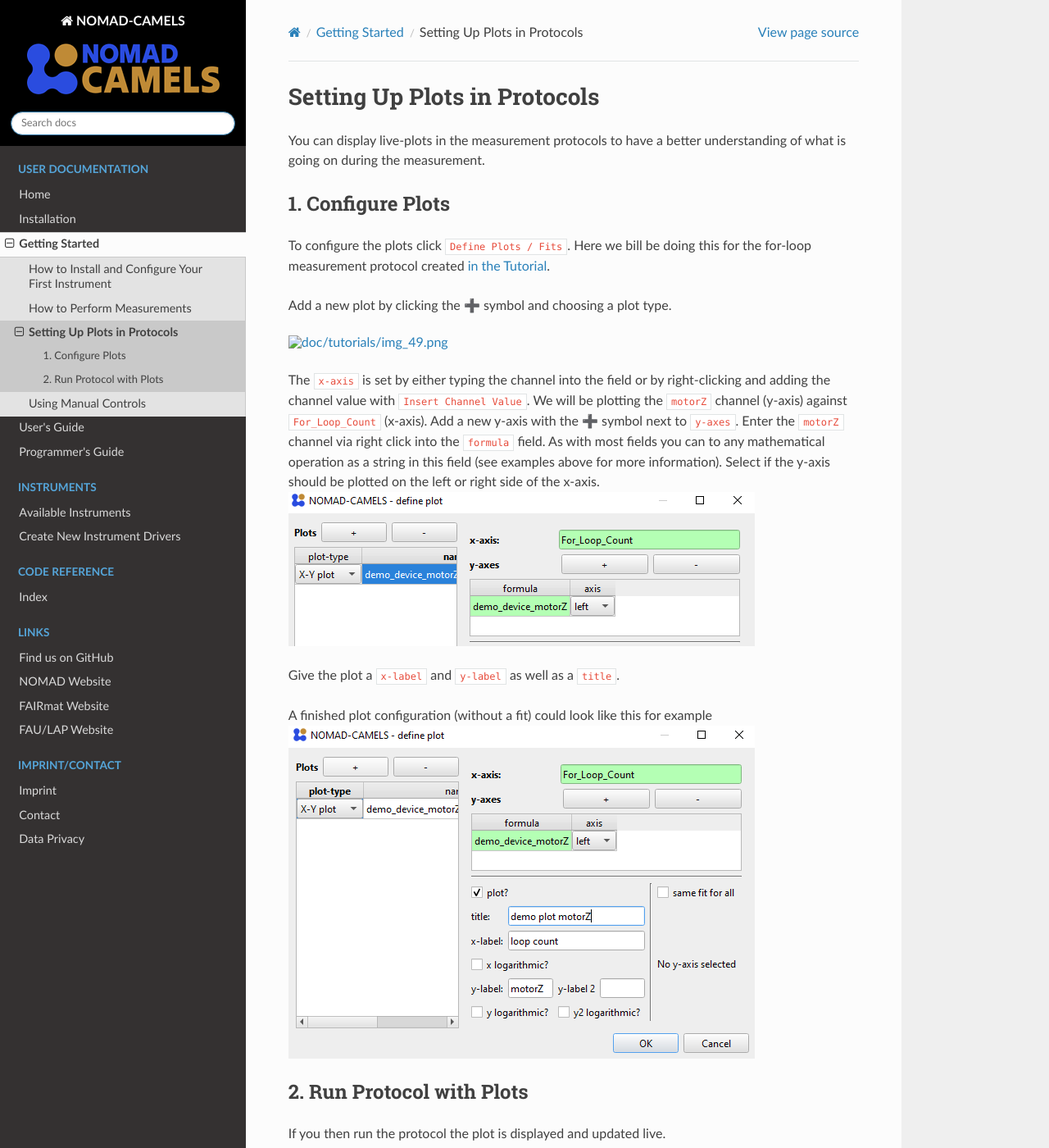
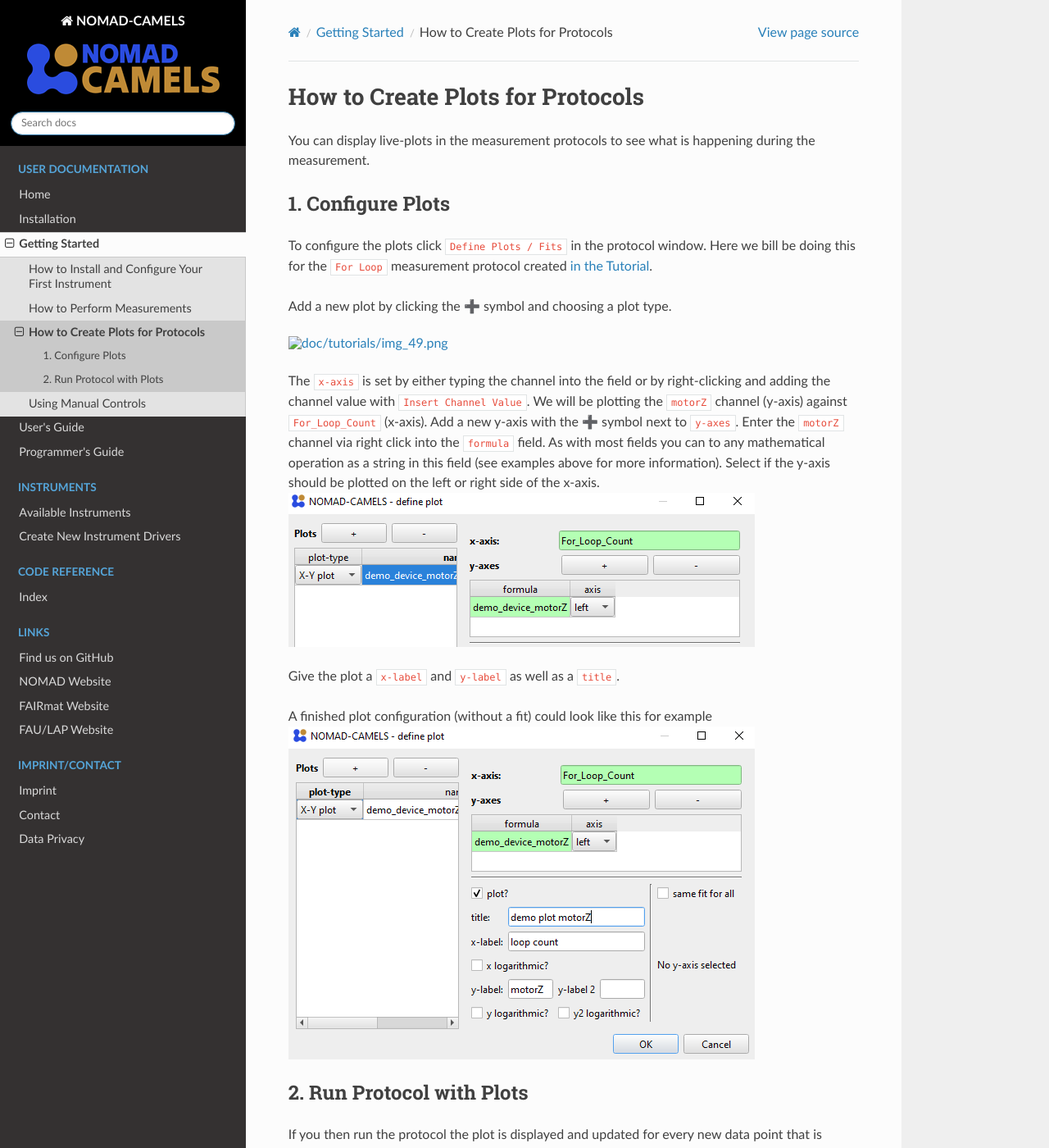
Before and after one commit to FAU-LAP/NOMAD-CAMELS, a Sphinx documentation site: the page built from docs/source/doc/tutorials/quick_start_plots.md, in a window 1280 px wide and 1400 px high. Shown: the whole window at 82% size. Built offline with Sphinx 7.4.7 and the Read the Docs theme 2.0.0, drawn with Linux system fonts in a browser that asks for light colours; pages that are not in the unit, such as notebooks, are missing from menus; some of the changed text lies outside the part shown.

Commit message:
updated getting started guides

````diff
--- a/docs/source/doc/tutorials/quick_start_plots.md
+++ b/docs/source/doc/tutorials/quick_start_plots.md
@@ -1,8 +1,8 @@
 (plots_top_link)=
-# Setting Up Plots in Protocols
-You can display live-plots in the measurement protocols to have a better understanding of what is going on during the measurement.
+# How to Create Plots for Protocols
+You can display live-plots in the measurement protocols to see what is happening during the measurement.
 ## 1. Configure Plots
-To configure the plots  click `Define Plots / Fits`. Here we bill be doing this for the for-loop measurement protocol created [in the Tutorial](https://fau-lap.github.io/NOMAD-CAMELS/docs/Tutorials/quick_start/quick_start_protocols.html#13-sweeping-using-a-for-loop-step).
+To configure the plots  click `Define Plots / Fits` in the protocol window. Here we bill be doing this for the `For Loop` measurement protocol created [in the Tutorial](https://fau-lap.github.io/NOMAD-CAMELS/docs/Tutorials/quick_start/quick_start_protocols.html#13-sweeping-using-a-for-loop-step).
 
 Add a new plot by clicking the &#10133; symbol and choosing a plot type.
 
@@ -18,13 +18,14 @@
 A finished plot configuration (without a fit) could look like this for example
 ![img_51.png](images/img_51.png)
 ## 2. Run Protocol with Plots
-If you then run the protocol the plot is displayed and updated live.
+If you then run the protocol the plot is displayed and updated for every new data point that is measured.
 
 ```{image} img_52.png
 :width: 80%
 ```
 
-> &#9888; To get this plot you have to modify the protocol from [before](https://fau-lap.github.io/NOMAD-CAMELS/docs/Tutorials/quick_start/quick_start_protocols.html#13-sweeping-using-a-for-loop-step) by adding a small `Wait` time of `0.1` seconds as the internal software sweep is too fast for the plot to follow.\
+> &#9888; For very fast measurements the plotting can be too slow and cause crashes. So especially when dealing with pure software instruments with very low communication times it might help to add a wait time in the protocol.\
+Here to get this plot you have to modify the protocol from [before](https://fau-lap.github.io/NOMAD-CAMELS/docs/Tutorials/quick_start/quick_start_protocols.html#13-sweeping-using-a-for-loop-step) by adding a small `Wait` time of `0.1` seconds as the internal software sweep is too fast for the plot to follow.\
 > ![img_53.png](images/img_53.png)
 
 
````
